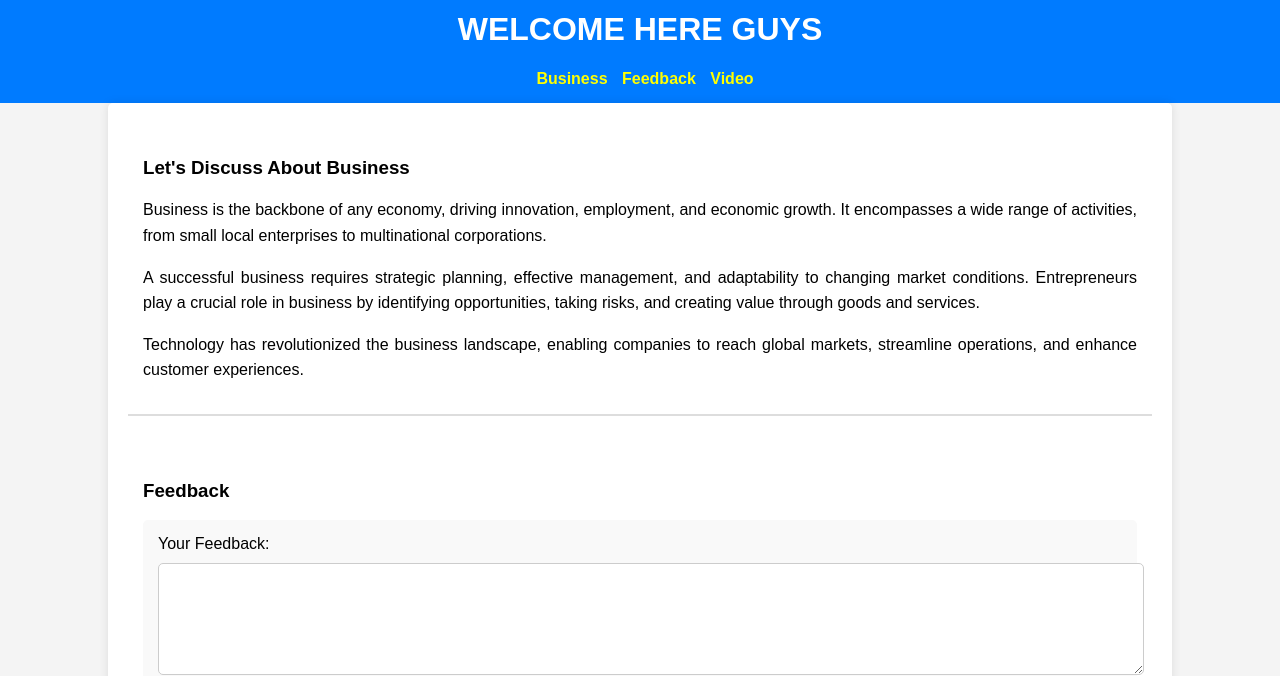
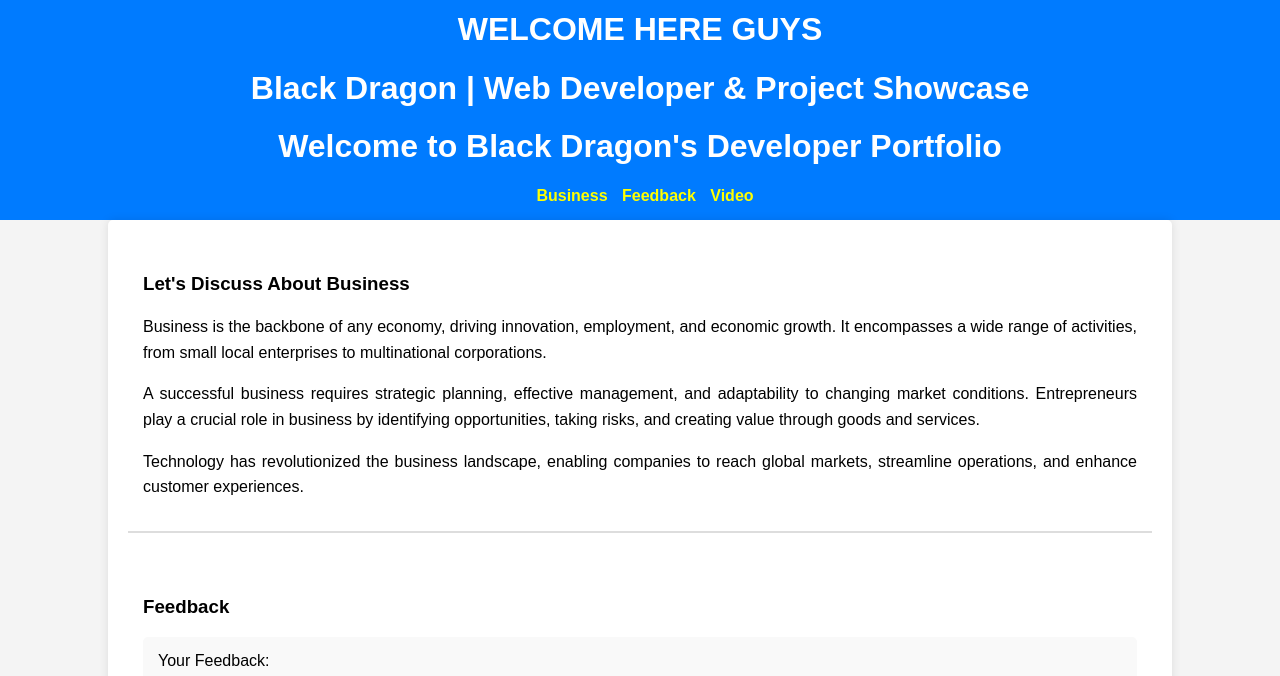
Before and after one commit to black-dragon-here/me, a plain HTML site: page index.html in a window 1280 px wide. Shown: the part 129-805 px from the top of the page. Drawn offline with Linux system fonts and the light colour scheme.

Commit message:
Update index.html

```diff
--- a/index.html
+++ b/index.html
@@ -9,7 +9,7 @@
 <meta name="author" content="Black Dragon" />
 
 <!-- SEO -->
-<meta name="keywords" content="Black Dragon,manish website,manish,personal website, developer, portfolio, projects" />
+<meta name="keywords" content="Black Dragon,Let's Discuss About Business ,manish website,manish,personal website, developer, portfolio, projects" />
 
 <!-- Social Sharing (Open Graph for Facebook, LinkedIn, etc.) -->
 <meta property="og:title" content="Black Dragon | Portfolio" />
@@ -116,6 +116,8 @@
     <header>
         <img src="image.jpg" height="100" width="200" alt="image">
         <h1>WELCOME HERE GUYS</h1>
+        <h1>Black Dragon | Web Developer & Project Showcase</h1>
+        <h1>Welcome to Black Dragon's Developer Portfolio</h1>
         <a href="#business">Business</a>
         <a href="#feedback">Feedback</a>
         <a href="#video">Video</a>
```
